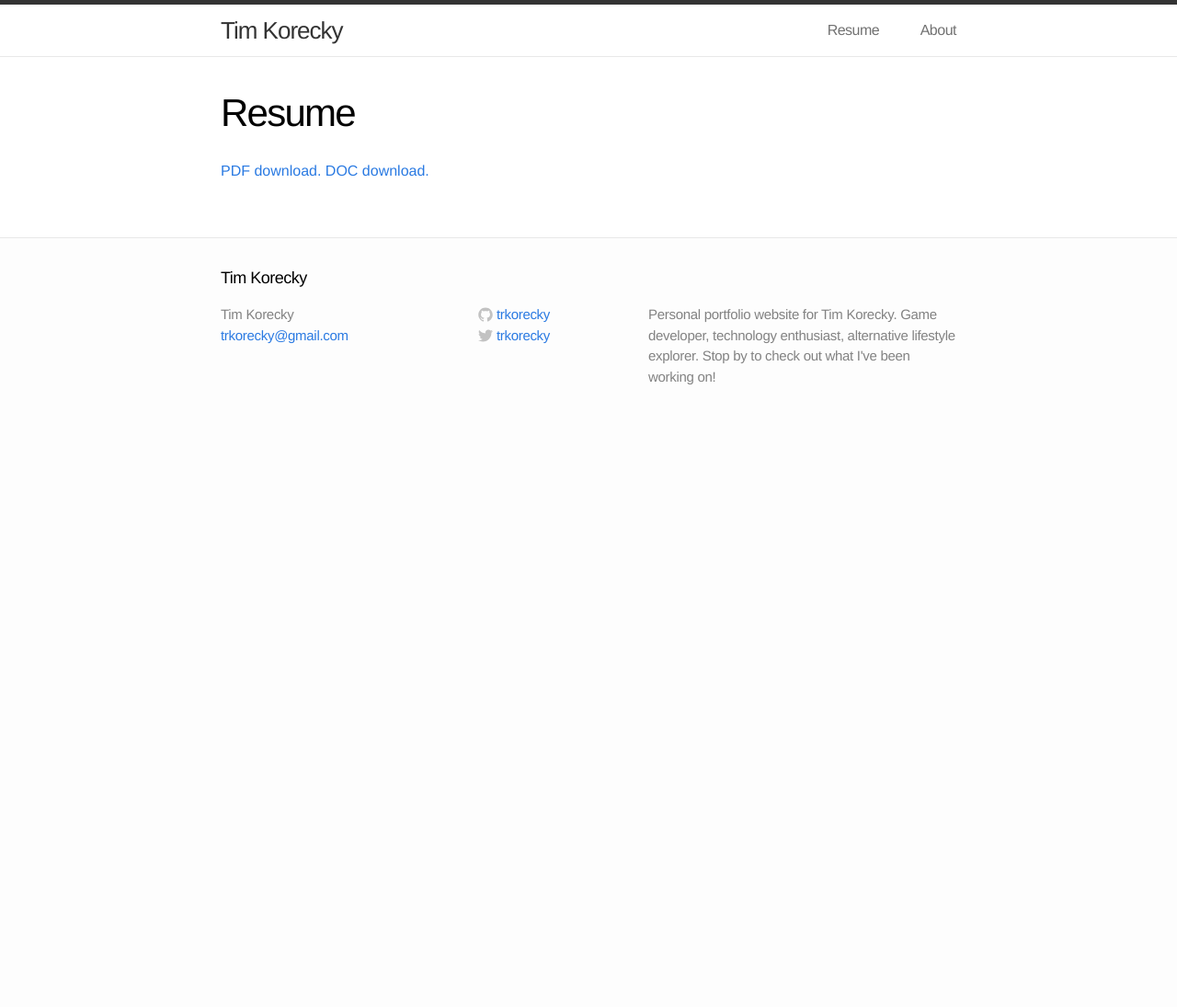
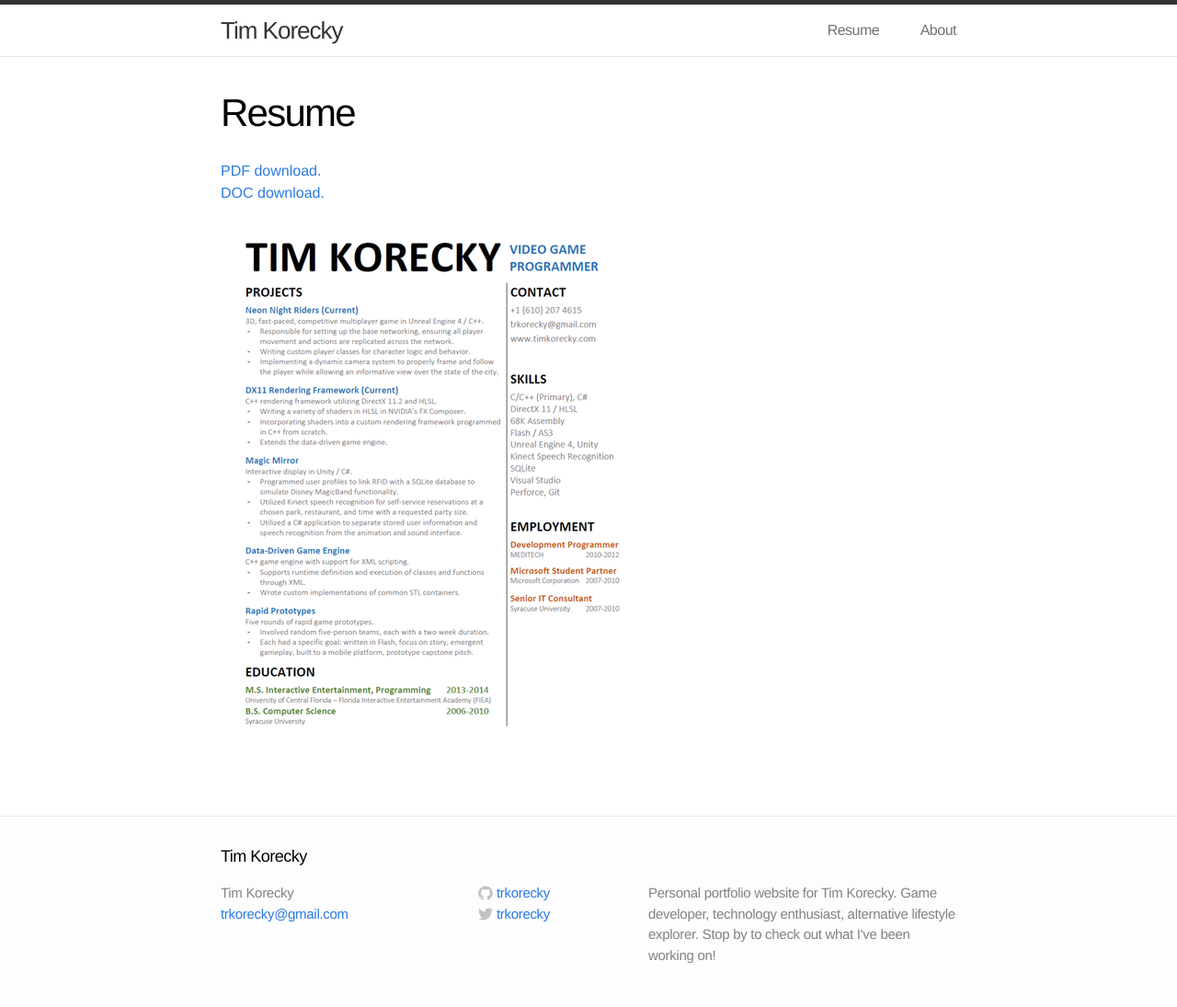
Before and after one commit to trkorecky/trkorecky.github.io, a Jekyll site: the page built from resume/index.html, in a window 1280 px wide. Shown: the whole page at 92% size. Built offline with Jekyll 4.4.1, drawn with Linux system fonts in a browser that asks for light colours; before the commit the page ends 900 px from its top, so only the background shows below that.

Commit message:
Added resume image, changed Resume.html

```diff
--- a/resume/index.html
+++ b/resume/index.html
@@ -4,9 +4,13 @@ title: Resume
 ---
 
 <div class="home">
-
+<p>
 	<a class="file-link" href="/resume/TimKoreckyResume.pdf">PDF download.</a>
-
+</p>
+<p>
 	<a class="file-link" href="/resume/TimKoreckyResume.doc">DOC download.</a>
-
+</p>
+<p>
+	<img src="/resume/resume.png" />
+</p>
 </div>
```
Also changed, not shown: about/index.md (+0 -1 lines), resume/resume.png (added).
